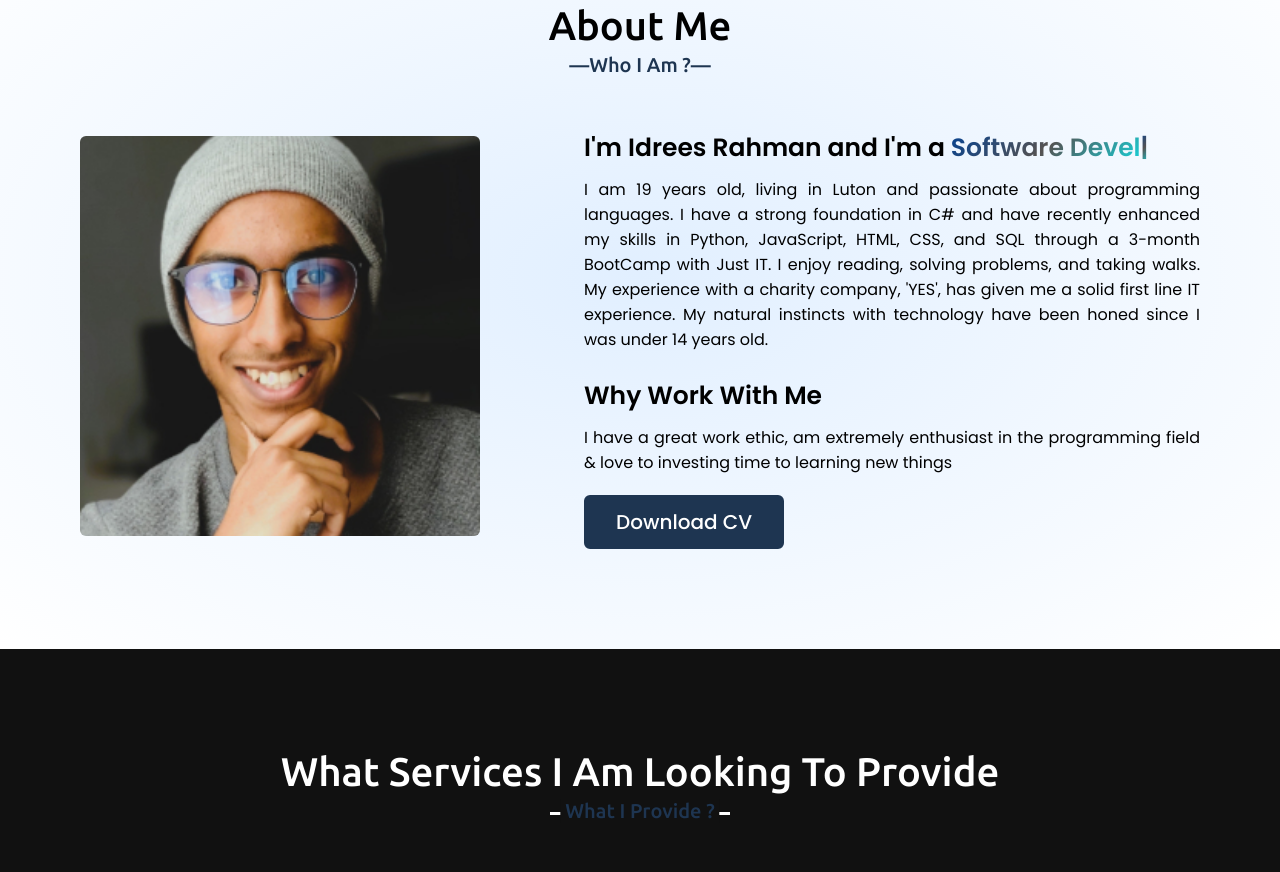
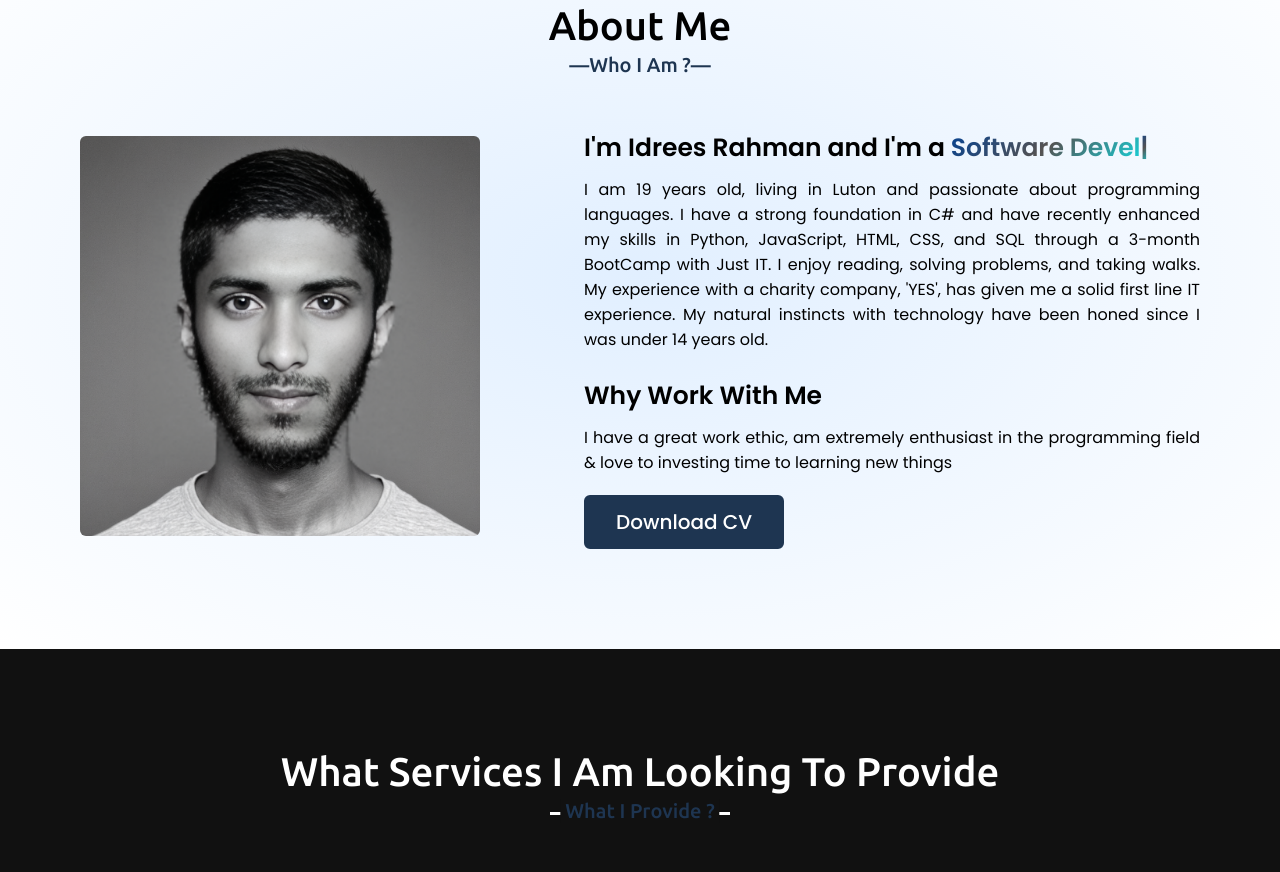
Before and after one commit to idrees05/idrees05.github.io, a plain HTML site: page index.html in a window 1280 px wide. Shown: the part 897-1769 px from the top of the page. Drawn offline with nearby package versions, Linux system fonts and the light colour scheme.

Commit message:
Profile pic update

```diff
--- a/index.html
+++ b/index.html
@@ -54,7 +54,7 @@
           <h2 class="title">About Me</h2>
           <div class="about-content">
             <div class="column left">
-              <img src="ImagesandDocs/Profile.jpg" alt="Profile Image 626x626">
+              <img src="ImagesandDocs/Profile.png" alt="Profile Image 626x626">
             </div>
             <div class="column right">
               <div class="text">I'm Idrees Rahman and I'm a <span class="typing-2"></span></div>
```
Also changed, not shown: ImagesandDocs/Profile.png (added).
